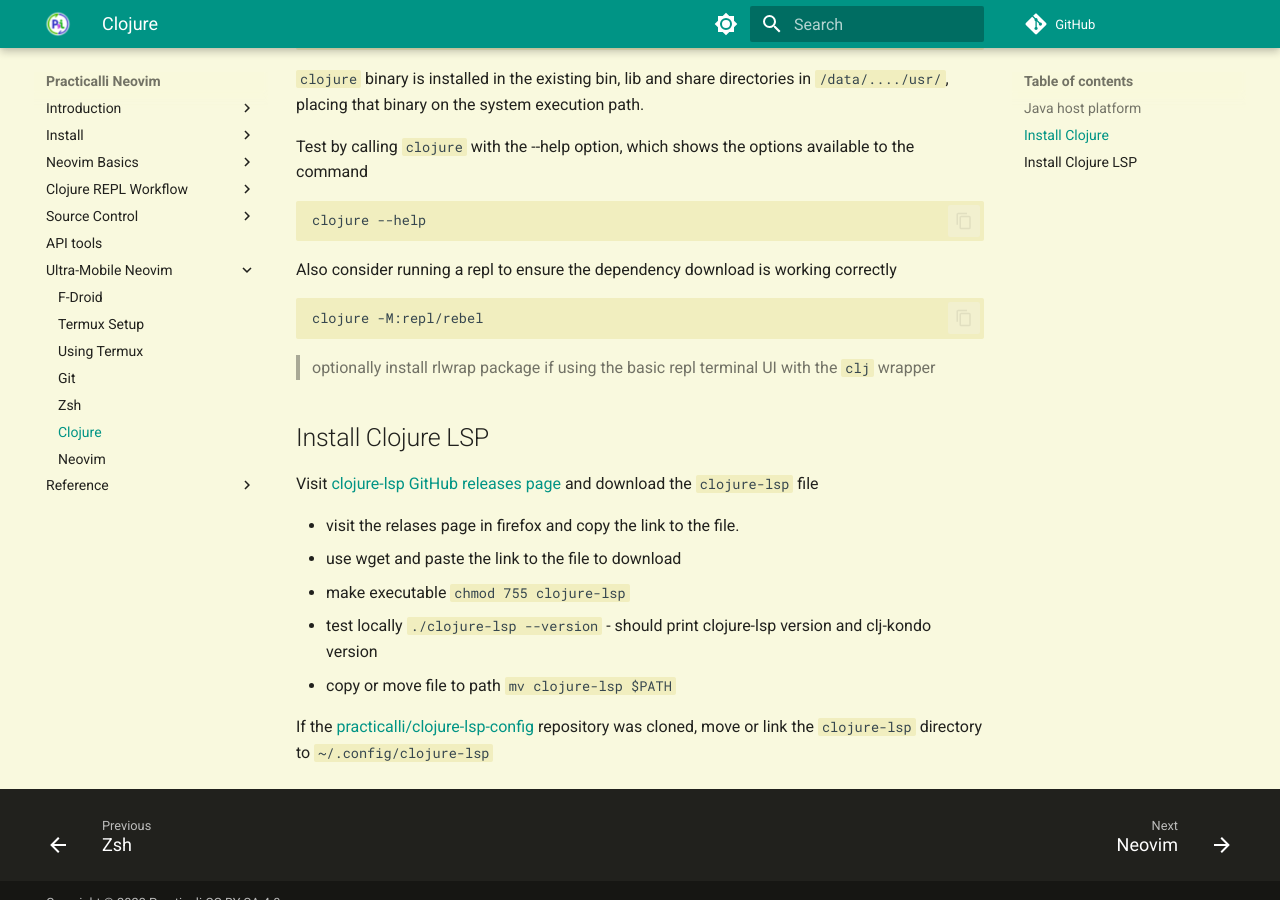
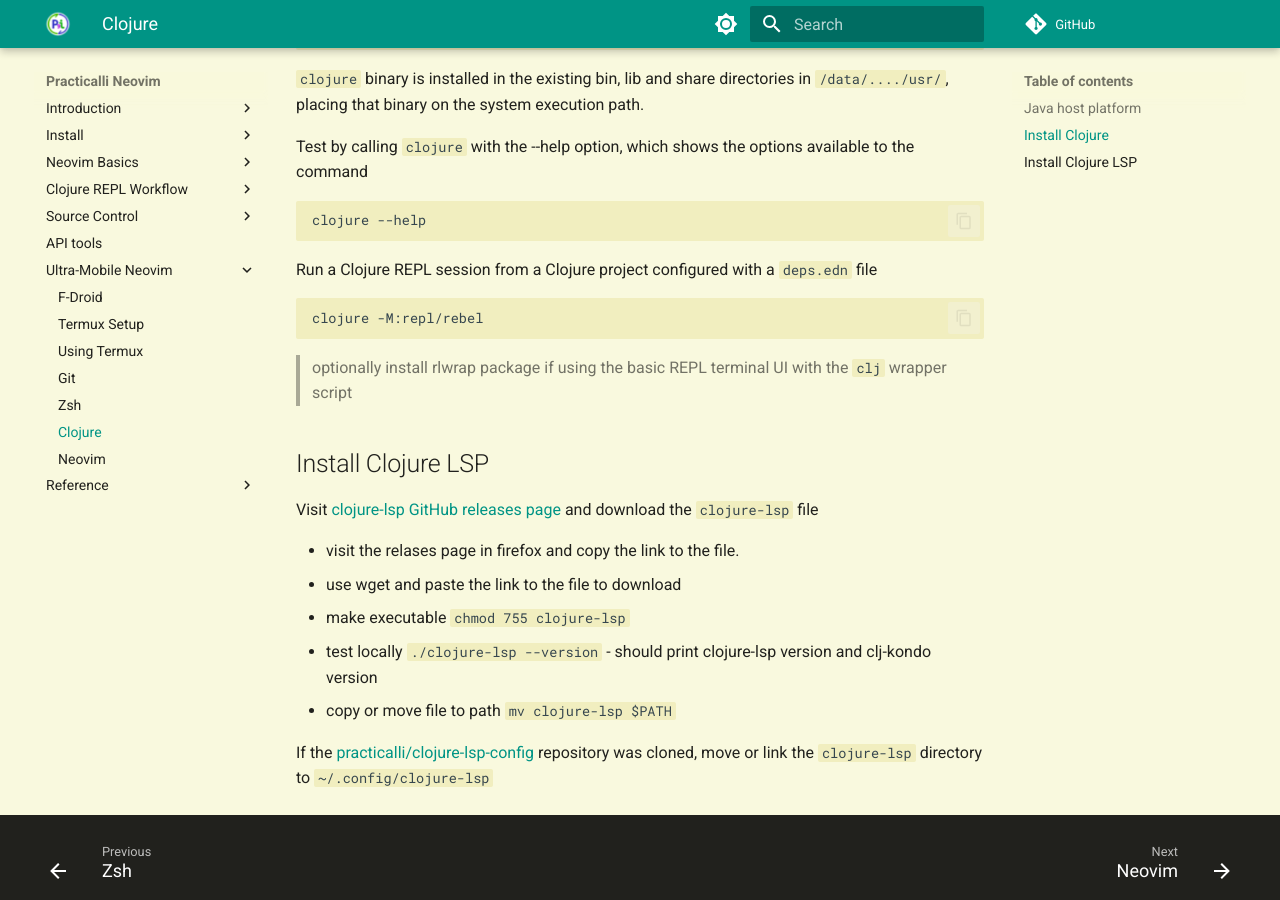
Before and after one commit to practicalli/neovim, an MkDocs documentation site: the page built from docs/termux/clojure-development.md, in a window 1280 px wide and 900 px high, scrolled down 826 px. Built offline with MkDocs 1.6.1 and Material for MkDocs 9.7.7, drawn with Linux system fonts in a browser that asks for light colours; comment, search, counter and statistics services are not loaded.

Commit message:
termux: greater clarity for clojure development

````diff
--- a/docs/termux/clojure-development.md
+++ b/docs/termux/clojure-development.md
@@ -12,6 +12,8 @@
 ```
 pkg install openjdk-17
 ```
+
+<!-- TODO: Install openjdk-21 when it has been packaged for Termux -->
 
 
 ## Install Clojure
@@ -39,13 +41,13 @@
 clojure --help
 ```
 
-Also consider running a repl to ensure the dependency download is working correctly
+Run a Clojure REPL session from a Clojure project configured with a `deps.edn` file
 
 ```shell
 clojure -M:repl/rebel
 ```
 
-> optionally install rlwrap package if using the basic repl terminal UI with the `clj` wrapper
+> optionally install rlwrap package if using the basic REPL terminal UI with the `clj` wrapper script
 
 
 ## Install Clojure LSP
````
